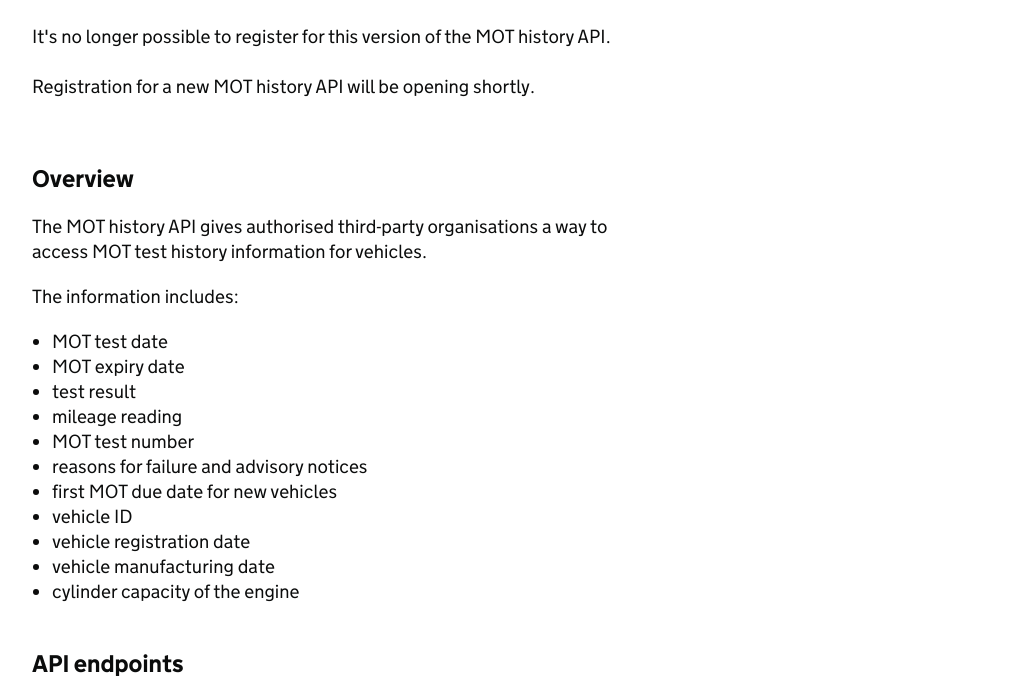
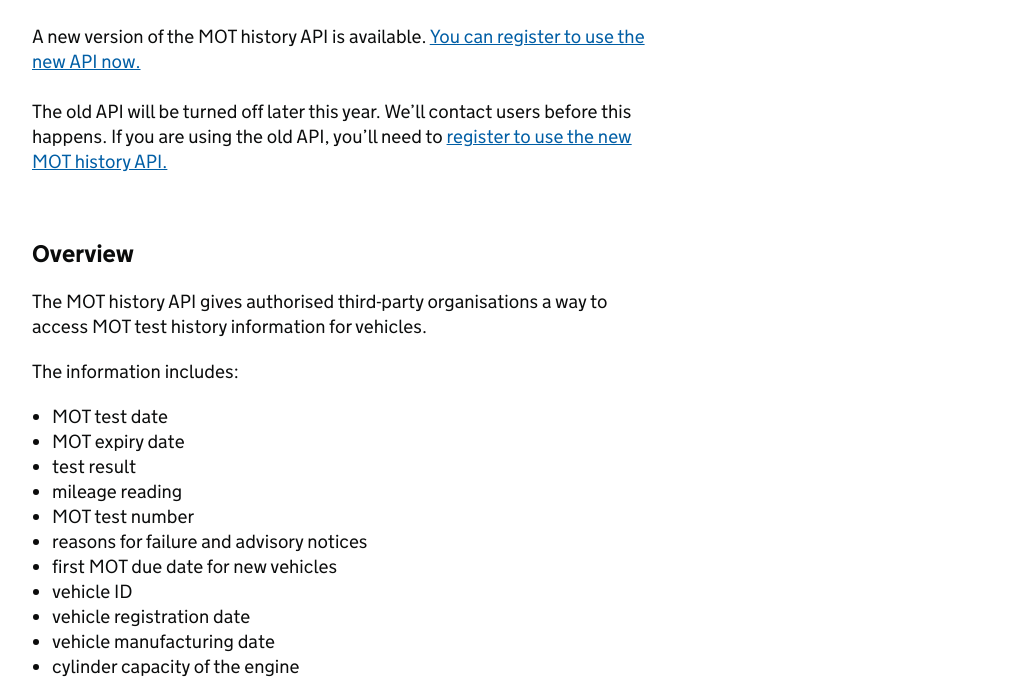
Before and after one commit to dvsa/mot-history-api-documentation, a plain HTML site: page docs/index.html in a window 1280 px wide. Shown: the part 99-797 px from the top of the page, without its empty margins (128-1151 px from the left). Drawn offline with Linux system fonts and the light colour scheme.

Commit message:
feat: content changes

```diff
--- a/docs/index.html
+++ b/docs/index.html
@@ -33,10 +33,12 @@
 
     <div class="grid-row u-space-t30">
         <div class="column-two-thirds">
-            <p>It's no longer possible to register for this version of the MOT history API.</p>
+            <p>A new version of the MOT history API is available. <a
+                    href="https://documentation.history.mot.api.gov.uk/" target="_blank">You can register to use the new API now.</a></p>
         </div>
         <div class="column-two-thirds">
-            <p>Registration for a new MOT history API will be opening shortly.</p>
+            <p> The old API will be turned off later this year. We’ll contact users before this happens. If you are using the old API, you’ll need to <a
+                    href="https://documentation.history.mot.api.gov.uk/" target="_blank">register to use the new MOT history API.</a></p>
         </div>
     </div>
 
```
